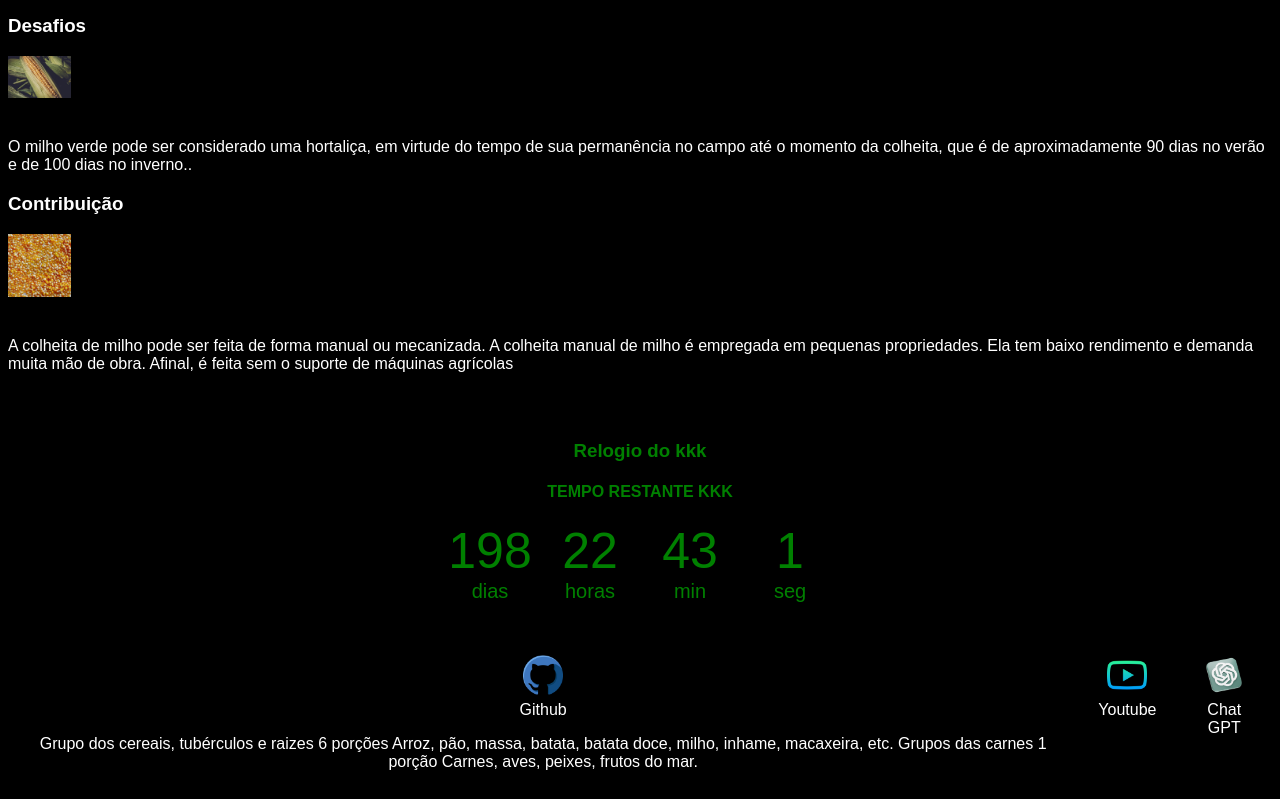
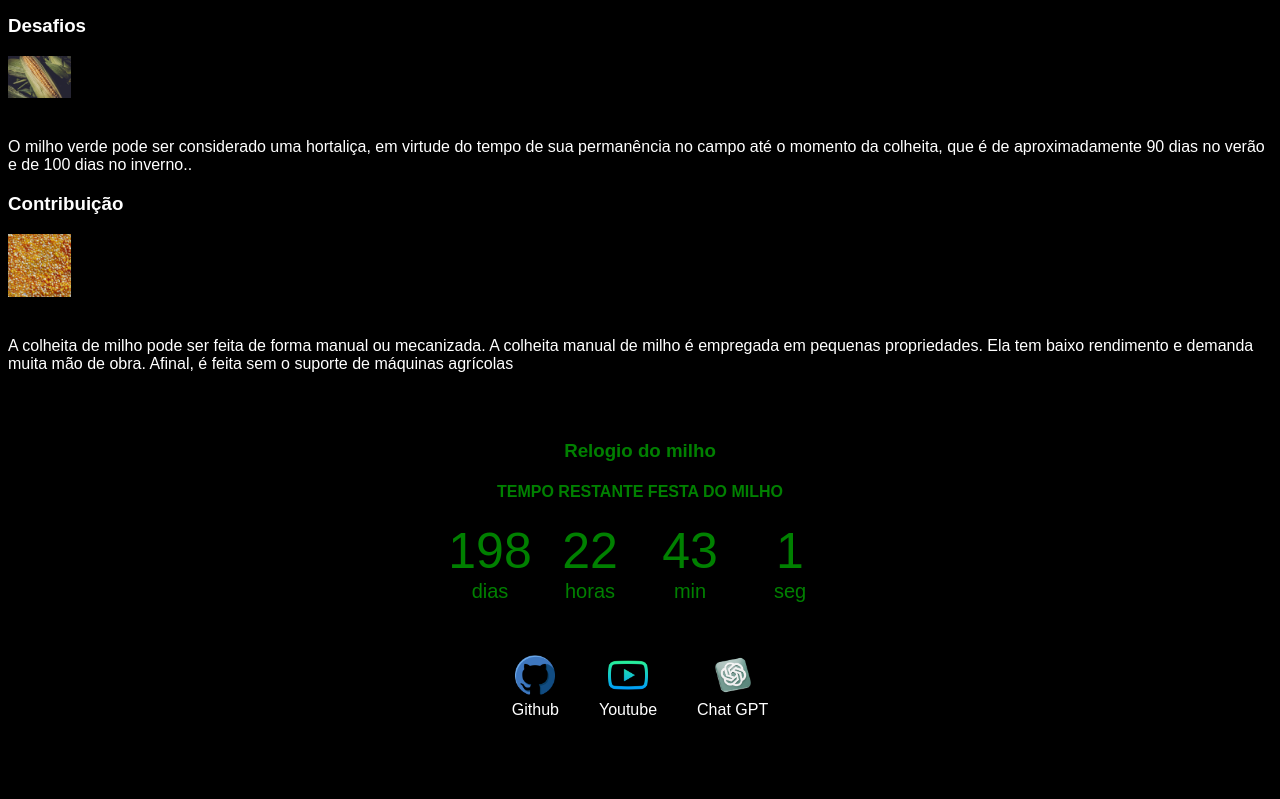
Before and after one commit to thaemesilva/agrinho-2024, a plain HTML site: page index.html in a window 1280 px wide. Shown: the part 1333-2132 px from the top of the page. After the commit the page ends 2096 px from the top, so only its background shows below. Drawn offline with Linux system fonts and the light colour scheme.

Commit message:
Add files via upload

```diff
--- a/index.html
+++ b/index.html
@@ -63,7 +63,7 @@ Ele tem muita vitamina A, componente que faz bem para a pele e visão,
             <section>
                 <h3>Contribuição</h3>
                 <p>
-                    <img src="thaeme2.jpg" height="8%" width="5%"></a>
+                    <img src="ttt.png" height="8%" width="5%"></a>
                     <br><br><br>
                     A colheita de milho pode ser feita de forma manual ou mecanizada. A colheita manual de milho é empregada em pequenas propriedades.
                     Ela tem baixo rendimento e demanda muita mão de obra.
@@ -73,8 +73,8 @@ Ele tem muita vitamina A, componente que faz bem para a pele e visão,
             <section  class="container relogio">
 
                 <div  class style="color:green;"align="center""aba-conteudo ativo">
-                    <h3  class style="aba-conteudo-titulo-principal">Relogio do kkk</h3>
-                    <h4  class="aba-conteudo-titulo-secundario">Tempo restante  kkk</h4>
+                    <h3  class style="aba-conteudo-titulo-principal">Relogio do milho</h3>
+                    <h4  class="aba-conteudo-titulo-secundario">Tempo restante festa do milho</h4>
                     <div  class="contador">
                         <div  class="contador-digito">
                             <p  class="contador-digito-numero"  id="dias0">7</p>
@@ -91,7 +91,7 @@ Ele tem muita vitamina A, componente que faz bem para a pele e visão,
                         <div  class="contador-digito">
                             <p  class="contador-digito-numero"  id="seg0">7</p>
                             <p  class="contador-digito-texto">seg</p>
-                        </div>
+                        </divttt.png>
                     </div>
                 </div>
             </section>
@@ -101,11 +101,8 @@ Ele tem muita vitamina A, componente que faz bem para a pele e visão,
             <a href="https://github.com/professor-rafael" target="_blank" rel="noopener noreferrer">
                 <img src="github.png"></img>
                 <p>Github</p>
-                Grupo dos cereais, tubérculos e raizes 6 porções Arroz, pão, massa, batata, batata doce, milho, inhame, macaxeira, etc.
-                 Grupos das carnes 1 porção Carnes, aves, peixes, frutos do mar.
             </a>
-
-            <a href=""https://www.youtube.com/watch?v=OJaAlg0oLzA target="_blank" rel="noopener noreferrer">
+            <a href="https://www.youtube.com/watch?v=OJaAlg0oLzA" target="_blank" rel="noopener noreferrer">
                 <img src="youtube.png"></img>
                 <p>Youtube</p>
                  <a href="https://chatgpt.com/" target="_blank" rel="noopener noreferrer">
```
Also changed, not shown: ttt.png (added).
